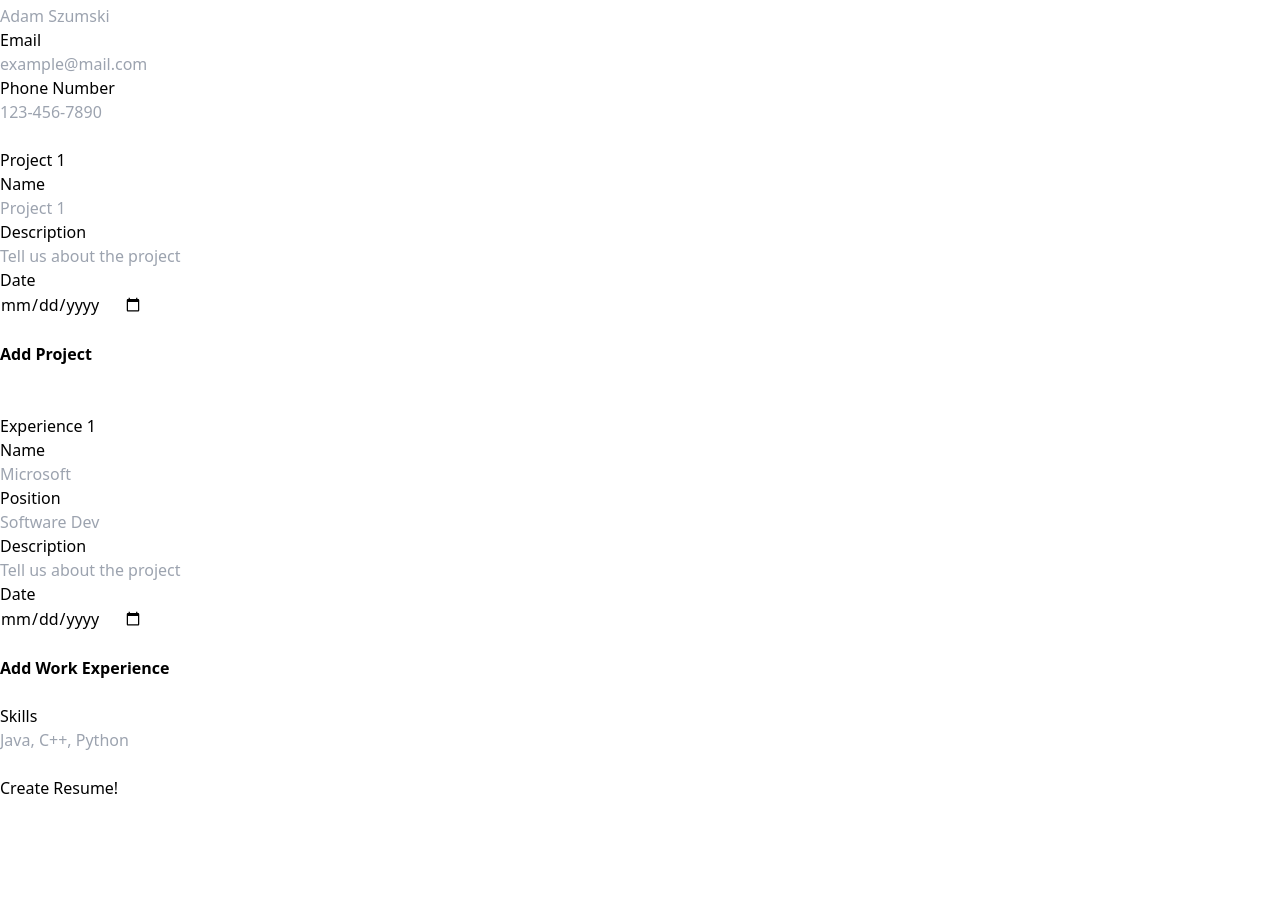
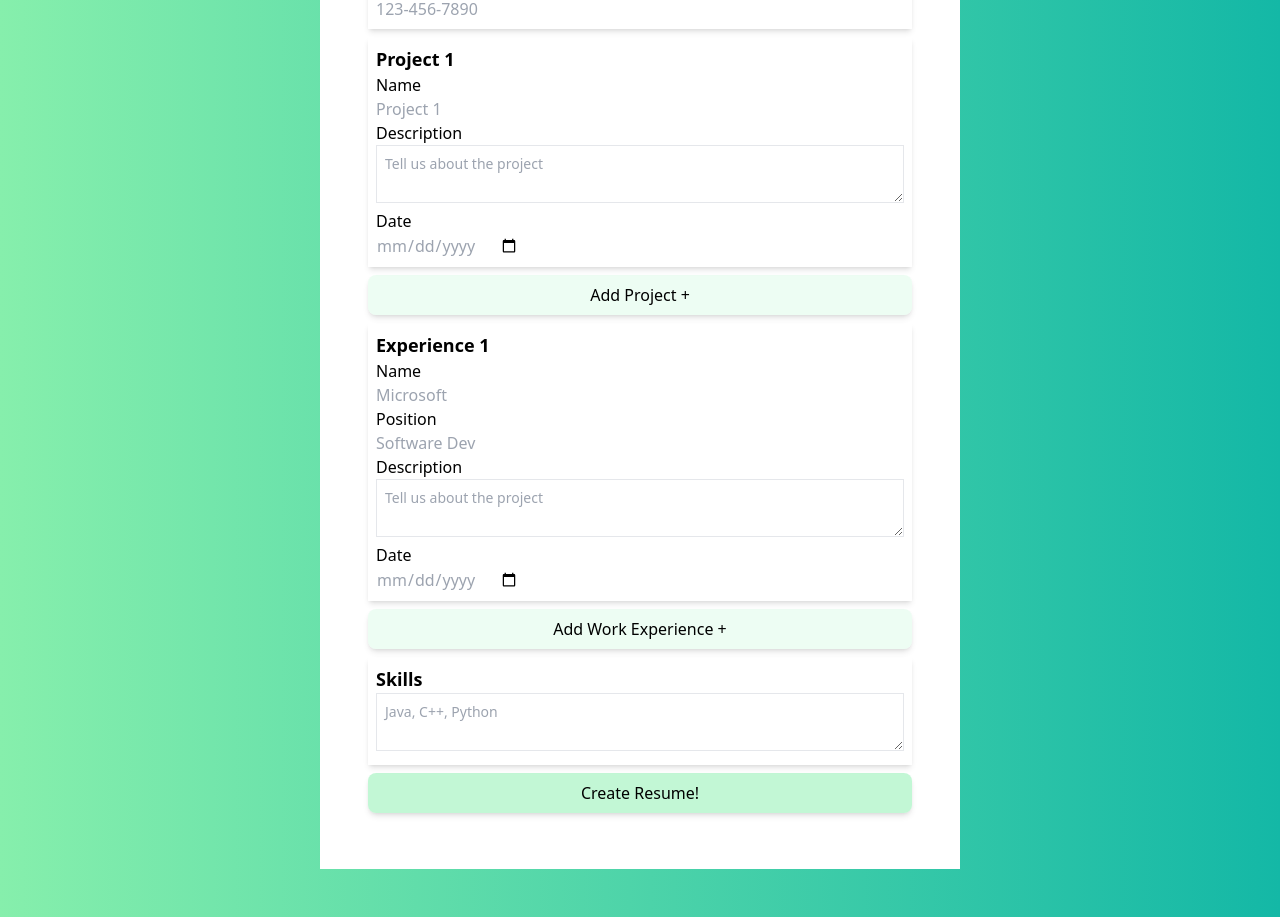
Before and after one commit to heartgg/resume-builder, a Next.js app: page /build-resume in a window 1280 px wide. Shown: the part 308-1225 px from the top of the page. Before the commit the page ends 1108 px from the top, so only its background shows below. Built offline with nearby package versions, Linux system fonts and the light colour scheme; no server answers; sample sign-in values are in the browser's storage.

Commit message:
Add resume styling

```diff
--- a/pages/build-resume/index.tsx
+++ b/pages/build-resume/index.tsx
@@ -69,11 +69,13 @@ function Page() {
         }])
     }
 
-    return (<div className="wrapper">
-        <div className="form-wrapper">
-            <h1 className="mt-60 mb-30">New Resume</h1>
+    return (<div className="wrapper flex items-center justify-center h-max min-h-screen from-green-300 to-teal-500 bg-gradient-to-r">
+        <div className="form-wrapper w-1/2 bg-white p-12 m-12">
+            <h1 className="text-3xl mb-2">New Resume</h1>
+            <hr />
             <form onSubmit={handleForm} className="form">
-                <br />
+                <div className="shadow-md p-2 mt-2 mb-2">
+                    <h2 className="text-lg font-bold">Contact Info</h2>
                     <label htmlFor="name">
                         <p>Name</p>
                         <input onChange={(e) => setName(e.target.value)} required type="text" name="name" id="name" placeholder="Adam Szumski" />
@@ -86,32 +88,28 @@ function Page() {
                         <p>Phone Number</p>
                         <input onChange={(e) => setPhoneNumber(e.target.value)} required type="text" name="phonenumber" id="phonenumber" placeholder="123-456-7890" />
                     </label>
+                </div>
                 {projects.map((project, index) => (
-                    <div key={index}>
-                        <br />
-                        <h2>Project {index+1}</h2>
+                    <div key={index} className="shadow-md p-2">
+                        <h2 className="text-lg font-bold">Project {index+1}</h2>
                         <label htmlFor="name">
                             <p>Name</p>
                             <input onChange={(e) => {projects[index].name = e.target.value}} required type="text" name={"project-name"+index} id={"project-name"+index} placeholder="Project 1" />
                         </label>
                         <label htmlFor="description">
                             <p>Description</p>
-                            <input onChange={(e) => {projects[index].description = e.target.value}} required type="text" name={"project-description"+index} id={"project-description"+index} placeholder="Tell us about the project" />
+                            <textarea className="w-full p-2 border-[1px] text-sm" onChange={(e) => {projects[index].description = e.target.value}} required name={"project-description"+index} id={"project-description"+index} placeholder="Tell us about the project" />
                         </label>
                         <label htmlFor="date">
                             <p>Date</p>
-                            <input onChange={(e) => {projects[index].date = Timestamp.fromDate(new Date(e.target.value))}} required type="date" name={"project-date"+index} id={"project-date"+index} />
+                            <input className="text-gray-400" onChange={(e) => {projects[index].date = Timestamp.fromDate(new Date(e.target.value))}} required type="date" name={"project-date"+index} id={"project-date"+index} />
                         </label>
-                        <br />
                     </div>
                 ))}
-                <br />
-                <b onClick={() => addProject()}>Add Project</b>
-                <br /><br />
+                <p className="p-2 shadow-md rounded-lg w-full hover:bg-opacity-100 hover:cursor-pointer mb-2 mt-2 text-center bg-green-100 bg-opacity-50" onClick={() => addProject()}>Add Project +</p>
                 {experience.map((exp, index) => (
-                    <div key={index}>
-                        <br />
-                        <h2>Experience {index+1}</h2>
+                    <div key={index} className="shadow-md p-2">
+                            <h2 className="text-lg font-bold">Experience {index+1}</h2>
                         <label htmlFor="name">
                             <p>Name</p>
                             <input onChange={(e) => {experience[index].name = e.target.value}} required type="text" name={"experience-name"+index} id={"experience-name"+index} placeholder="Microsoft" />
@@ -122,24 +120,23 @@ function Page() {
                         </label>
                         <label htmlFor="description">
                             <p>Description</p>
-                            <input onChange={(e) => {experience[index].description = e.target.value}} required type="text" name={"experience-description"+index} id={"experience-description"+index} placeholder="Tell us about the project" />
+                            <textarea className="w-full p-2 border-[1px] text-sm" onChange={(e) => {experience[index].description = e.target.value}} required name={"experience-description"+index} id={"experience-description"+index} placeholder="Tell us about the project" />
                         </label>
                         <label htmlFor="date">
                             <p>Date</p>
-                            <input onChange={(e) => {experience[index].date = Timestamp.fromDate(new Date(e.target.value))}} required type="date" name={"experience-date"+index} id={"experience-date"+index} />
+                            <input className="text-gray-400" onChange={(e) => {experience[index].date = Timestamp.fromDate(new Date(e.target.value))}} required type="date" name={"experience-date"+index} id={"experience-date"+index} />
                         </label>
-                        <br />
+
                     </div>
                 ))}
-                <br />
-                <b onClick={() => addExperience()}>Add Work Experience</b>
-                <br /><br />
+                <p className="p-2 shadow-md rounded-lg w-full hover:bg-opacity-100 hover:cursor-pointer mb-2 mt-2 text-center bg-green-100 bg-opacity-50" onClick={() => addExperience()}>Add Work Experience +</p>
+                <div className="shadow-md p-2">
                     <label htmlFor="skills">
-                    <p>Skills</p>
-                    <input onChange={(e) => setSkills(e.target.value)} required type="text" name="skills" id="skills" placeholder="Java, C++, Python" />
+                        <p className="text-lg font-bold">Skills</p>
+                        <textarea className="w-full p-2 border-[1px] text-sm" onChange={(e) => setSkills(e.target.value)} required name="skills" id="skills" placeholder="Java, C++, Python" />
                     </label>
-                <br /><br />
-                <button type="submit">Create Resume!</button>
+                </div>
+                <button className="p-2 shadow-md rounded-lg w-full hover:bg-opacity-100 hover:cursor-pointer mb-2 mt-2 text-center bg-green-300 bg-opacity-50" type="submit">Create Resume!</button>
             </form>
         </div>
     </div>);
--- a/pages/my-resumes/index.tsx
+++ b/pages/my-resumes/index.tsx
@@ -30,60 +30,65 @@ function Page() {
     }
 
     return (
-        <div>
-            <table>
-                <thead>
+        <div className="h-max min-h-screen from-green-300 to-teal-500 bg-gradient-to-r p-12">
+            <div className="w-full flex items-center justify-center mb-6">
+                <div className="bg-white p-2 w-1/2 shadow-md">
+                    <table className="w-full">
+                        <thead className="w-full">
                         <tr>
                             <th>Resume ID</th>
                             <th>View</th>
                         </tr>
                         </thead>
-                <tbody>
+                        <tbody className="w-full">
                             {resumes.map((resume, index) =>
                                 (<tr key={index}>
-                            <td>{resume.id}</td>
-                            <td onClick={() => viewResume(index)}>View</td>
+                                    <td className="px-12 text-center">{resume.id}</td>
+                                    <td className="px-12 text-center">
+                                        <button className="p-2 shadow-md rounded-lg w-full hover:bg-slate-100 mb-2 mt-2" onClick={() => viewResume(index)}>View</button>
+                                    </td>
                                 </tr>)
                             )}
                         </tbody>
                     </table>
-            <br />
+                </div>
+
+            </div>
             {currentResume != null &&
-                <div>
-                    <h1>Resume {currentResume.id}</h1>
-                    <br />
-                    <b>{currentResume.name}</b>
-                    <br />
-                    <b>{currentResume.email}</b>
-                    <br />
-                    <b>{currentResume.phone_number}</b>
-                    <br />
-                    <br />
+                <div className="w-full flex items-center justify-center">
+                    <div className="bg-white p-12 w-1/2 shadow-md min-h-[1000px]">
+                        <h1 className="text-sm text-center text-gray-400">Resume {currentResume.id}</h1>
+                        <h1 className="text-3xl font-bold text-center">{currentResume.name}</h1>
+                        <p className="text-center">{currentResume.email + " | " + currentResume.phone_number}</p>
+                        <h2 className="text-lg font-bold">Projects</h2>
                         {
                             currentResume.projects.map((project, index) => (
-                            <div key={index}>
-                                <h1>Project {index}</h1>
-                                <b>{new Date(project.date.seconds * 1000).toDateString()}</b>
+                                <div key={index} className="my-2">
+                                    <p className="w-full">
+                                        <span className="float-right">{new Date(project.date.seconds * 1000).toDateString()}</span>
+                                        <span className="float-left italic">{project.name}</span>
+                                    </p>
                                     <br />
-                                <b>{project.description}</b>
+                                    <p>{project.description}</p>
                                 </div>
                             ))
                         }
-                    <br />
+                        <h2 className="text-lg font-bold">Work Experience</h2>
                         {
                             currentResume.experience.map((experience, index) => (
-                            <div key={index}>
-                                <h1>Experience {index}</h1>
-                                <b>{experience.position}</b>
+                                <div key={index} className="my-2">
+                                    <p className="w-full">
+                                        <span className="float-right">{new Date(experience.date.seconds * 1000).toDateString()}</span>
+                                        <span className="float-left italic">{experience.name + " -- " + experience.position}</span>
+                                    </p>
                                     <br />
-                                <b>{new Date(experience.date.seconds * 1000).toDateString()}</b>
-                                <br />
-                                <b>{experience.description}</b>
+                                    <p>{experience.description}</p>
                                 </div>
                             ))
                         }
-                    <br />
-                    <b>Skills: {currentResume.skills}</b>
+                        <h2 className="text-lg font-bold">Skills</h2>
+                        <p>{currentResume.skills}</p>
+                    </div>
                 </div>
             }
         </div>
--- a/pages/signin/index.tsx
+++ b/pages/signin/index.tsx
@@ -45,11 +45,11 @@ function Page() {
             <form onSubmit={handleForm} className="form mt-2">
                 <label htmlFor="email">
                     <p>Email</p>
-                    <input className="w-full border-[1px] mb-2" onChange={(e) => setEmail(e.target.value)} required type="email" name="email" id="email" placeholder="example@mail.com" />
+                    <input className="w-full border-[1px] mb-2 p-2 rounded-md" onChange={(e) => setEmail(e.target.value)} required type="email" name="email" id="email" placeholder="example@mail.com" />
                 </label>
                 <label htmlFor="password">
                     <p>Password</p>
-                    <input className="w-full border-[1px] mb-2" onChange={(e) => setPassword(e.target.value)} required type="password" name="password" id="password" placeholder="password" />
+                    <input className="w-full border-[1px] mb-2 p-2 rounded-md" onChange={(e) => setPassword(e.target.value)} required type="password" name="password" id="password" placeholder="password" />
                 </label>
                 <button className="p-2 shadow-md rounded-lg w-full hover:bg-slate-100 mb-2 mt-2" type="submit">Sign In</button>
                 <Link className="text-sm text-center" href={"/signup"}>Dont have an account? Sign Up!</Link>
--- a/pages/signup/index.tsx
+++ b/pages/signup/index.tsx
@@ -45,11 +45,11 @@ function Page() {
             <form onSubmit={handleForm} className="form mt-2">
                 <label htmlFor="email">
                     <p>Email</p>
-                    <input className="w-full border-[1px] mb-2" onChange={(e) => setEmail(e.target.value)} required type="email" name="email" id="email" placeholder="example@mail.com" />
+                    <input className="w-full border-[1px] mb-2 p-2 rounded-md" onChange={(e) => setEmail(e.target.value)} required type="email" name="email" id="email" placeholder="example@mail.com" />
                 </label>
                 <label htmlFor="password">
                     <p>Password</p>
-                    <input className="w-full border-[1px] mb-2" onChange={(e) => setPassword(e.target.value)} required type="password" name="password" id="password" placeholder="password" />
+                    <input className="w-full border-[1px] mb-2 p-2 rounded-md" onChange={(e) => setPassword(e.target.value)} required type="password" name="password" id="password" placeholder="password" />
                 </label>
                 <button className="p-2 shadow-md rounded-lg w-full hover:bg-slate-100 mb-2 mt-2" type="submit">Sign In</button>
                 <Link className="text-sm text-center" href={"/signin"}>Already have an account? Sign In!</Link>
```
Lines whose indentation alone changed are shown as unchanged.
